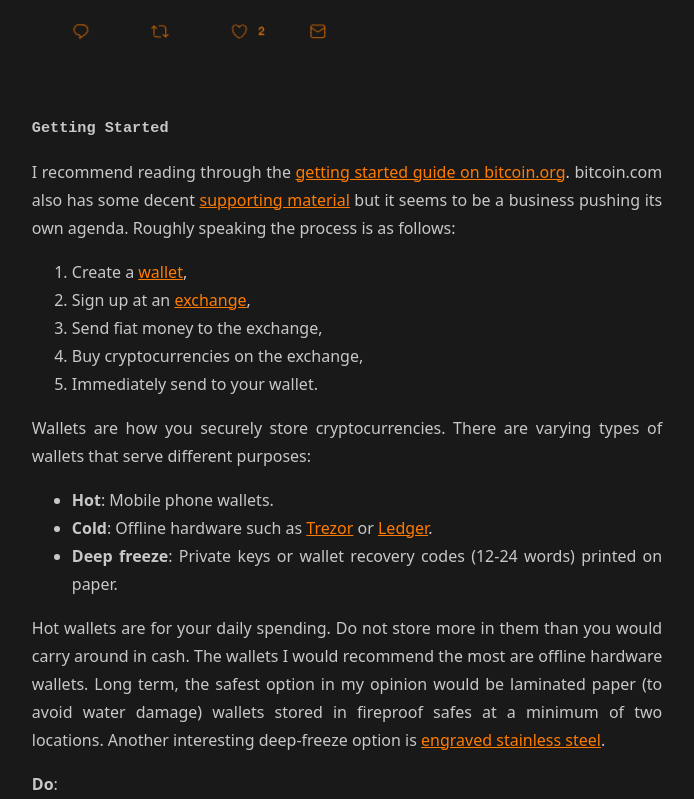
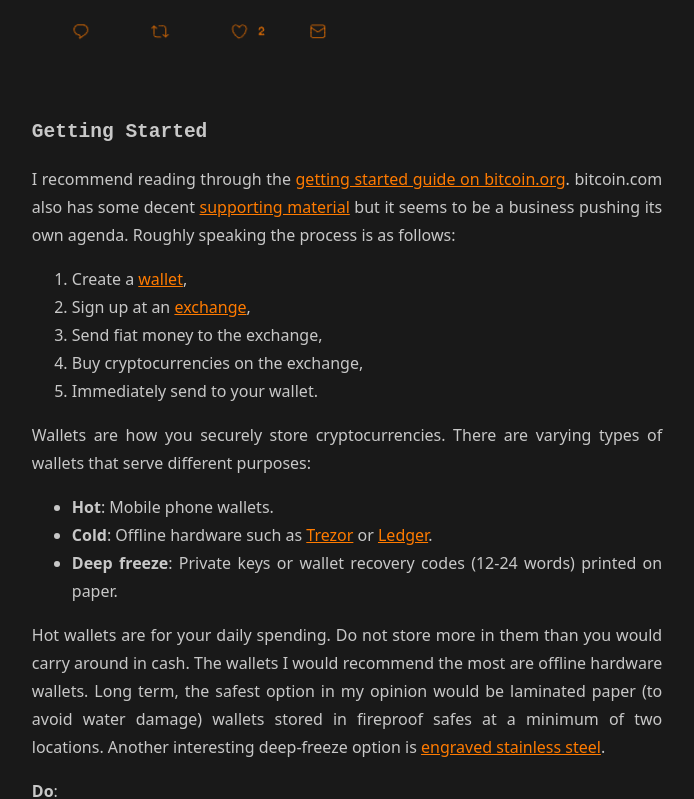
Before and after one commit to jonrh/jonrh.is, a Next.js app: page /back-into-cryptocurrencies in a window 1280 px wide. Shown: the part 1087-1886 px from the top of the page, without its empty margins (293-987 px from the left). Built offline with nearby package versions, Linux system fonts and the light colour scheme.

Commit message:
Fixed incorrect heading level
Lighthouse gave a reduced SEO score because the headings were not in order. Before the change there was an h1 followed by an h3. After this change the order is now the correct one h1 to h2.

```diff
--- a/pages/back-into-cryptocurrencies/index.mdx
+++ b/pages/back-into-cryptocurrencies/index.mdx
@@ -20,7 +20,7 @@ This blog post was put together after a few exchanges on Twitter:
   webp={true}
 />
 
-### Getting Started
+## Getting Started
 I recommend reading through the [getting started guide on bitcoin.org][0]. bitcoin.com also has
 some decent [supporting material][1] but it seems to be a business pushing its own agenda. Roughly
 speaking the process is as follows:
@@ -65,7 +65,7 @@ explaining bitcoin in simple terms.
 hardware in datacenters.
 
 
-### What I do
+## What I do
 
 * **Exchange**: Kraken.
 * **Hot wallets**: Jaxx & Copay.
```
